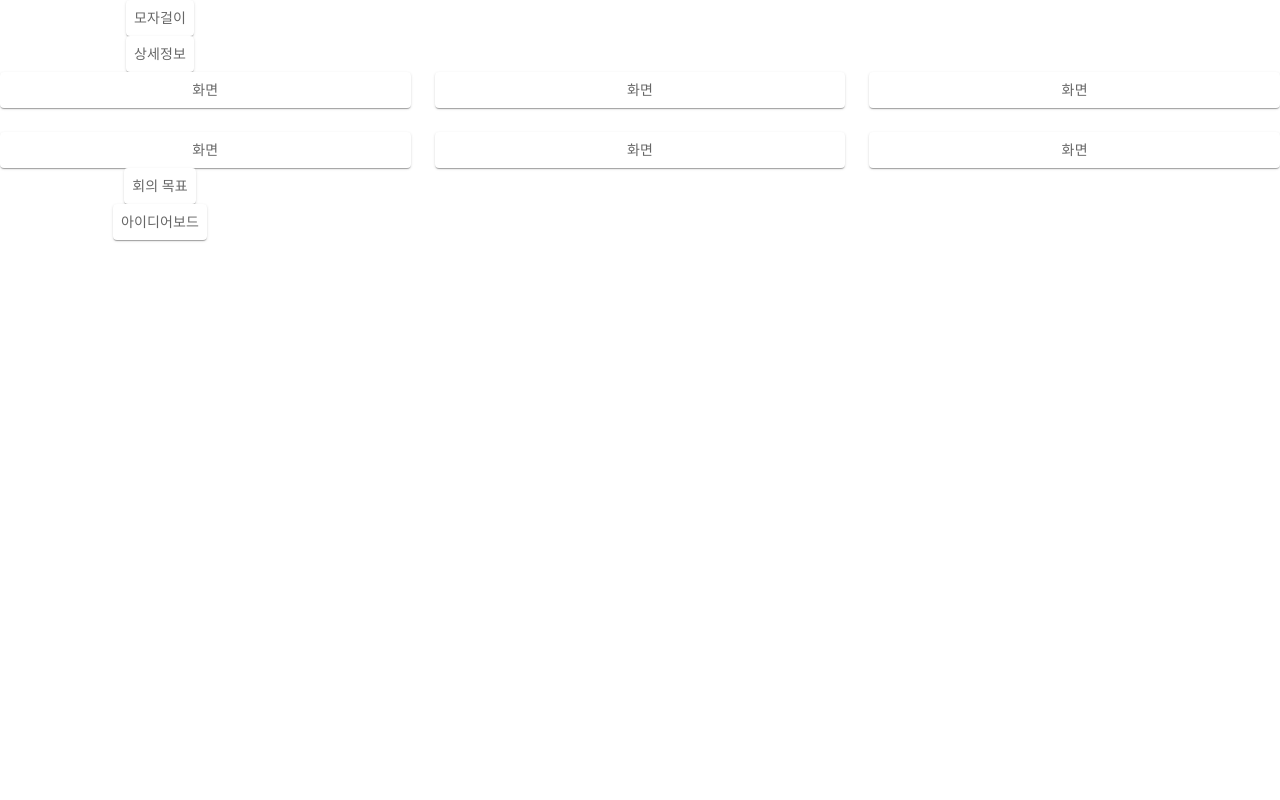
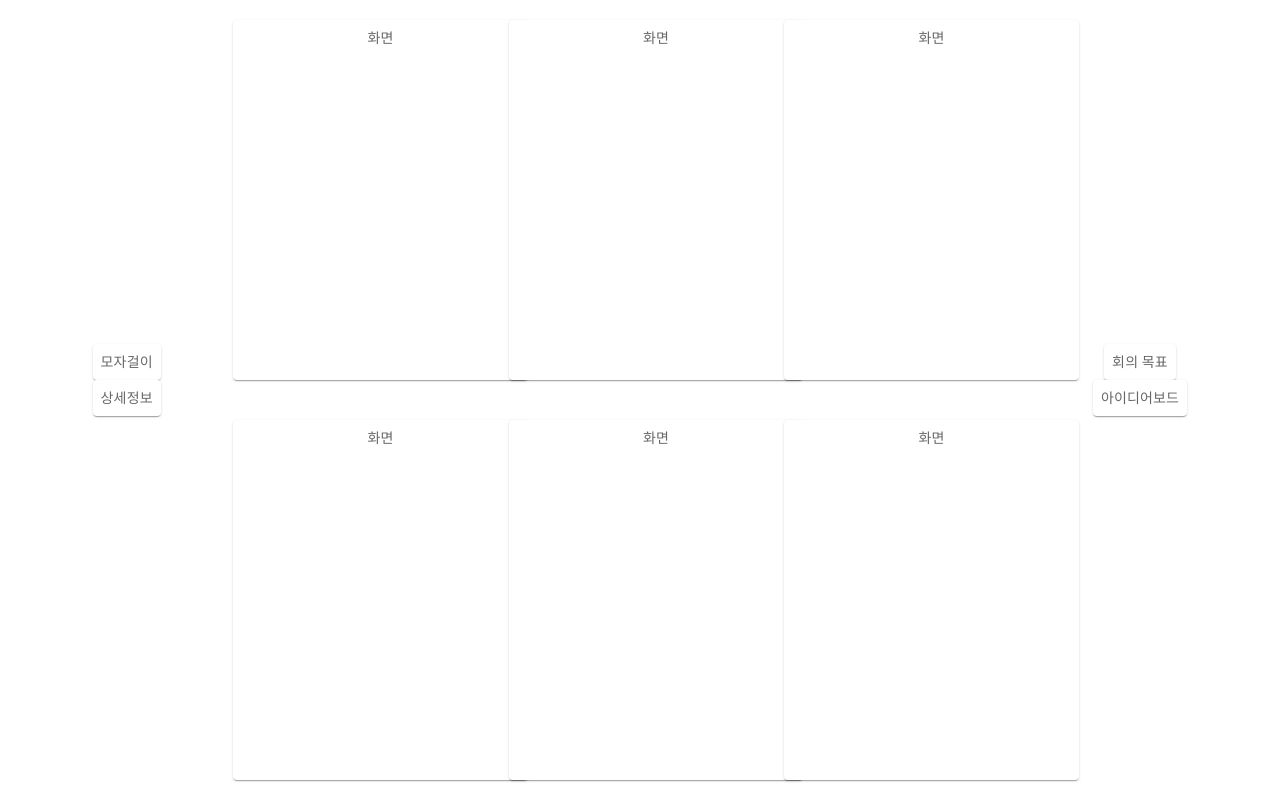
Before and after one commit to lactea94/beyondmeeting, a React (Create React App) app in the folder frontend/: page /meetingroom in a window 1280 px wide. Built offline with nearby package versions, Linux system fonts and the light colour scheme.

Commit message:
FEAT: 회의창 분할

```diff
--- /dev/null
+++ b/frontend/src/meetingrooms/Meetingroom.css
@@ -0,0 +1,13 @@
+.meetingbox {
+  margin: 20px;
+}
+
+.facegrid {
+  width: 100vw;
+  height: 50vh;
+}
+
+.face {
+  width: 23vw;
+  height: 45vh;
+}
--- a/frontend/src/meetingrooms/Meetingroom.js
+++ b/frontend/src/meetingrooms/Meetingroom.js
@@ -1,9 +1,9 @@
 import React from 'react';
 // import Carousel from 'react-bootstrap/Carousel';
 import { styled }  from '@mui/material/styles';
-import Box from '@mui/material/Box'
 import Paper from '@mui/material/Paper'
 import Grid from '@mui/material/Grid'
+import "./Meetingroom.css"
 
 const Item = styled(Paper) (({ theme }) => ({
   ...theme.typography.body2,
@@ -15,28 +15,27 @@ const Item = styled(Paper) (({ theme }) => ({
 
 export const Meetingroom = () => {
   return (
-    <Box sx={{ flexGrow: 1 }}>
-      <Grid container direction="row" Spacing={1}>
-        <Grid container item xs={3} direction="column" justifyContent="center" alignItems="center">
+    <Grid direction={"row"} container className='meetingbox'>
+      <Grid item container xs={2} direction="column" justifyContent="center" alignItems="center">
         <Grid item>
           <Item>
             모자걸이
           </Item>
         </Grid>
-          <Grid item>
+        <Grid Item>
           <Item>
             상세정보
           </Item>
         </Grid>
       </Grid>
-        <Grid container item xs={3} spacing={{ xs: 2, md: 3 }} columns={{ xs: 4, sm: 8, md: 12 }}>
+      <Grid item container xs={7} spacing={10}>
         {Array.from(Array(6)).map((_, index) => (
-            <Grid item xs={2} sm={4} md={4} key={index}>
-              <Item>화면</Item>
+          <Grid item xs={2} sm={4} md={4} key={index} className="facegrid">
+            <Item className="face">화면</Item>
           </Grid>
         ))}
       </Grid>
-        <Grid container item xs={3} direction="column" justifyContent="center" alignItems="center">
+      <Grid item container xs={3} direction="column" justifyContent="center" alignItems="center">
         <Grid item>
           <Item>
             회의 목표
@@ -49,6 +48,5 @@ export const Meetingroom = () => {
         </Grid>
       </Grid>
     </Grid>
-    </Box>
     );
 };
```
Lines whose indentation alone changed are shown as unchanged.
